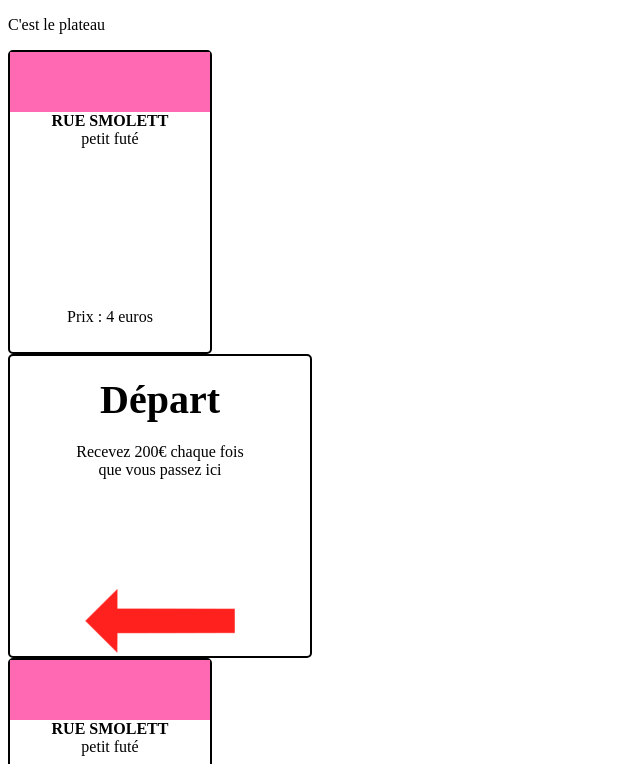
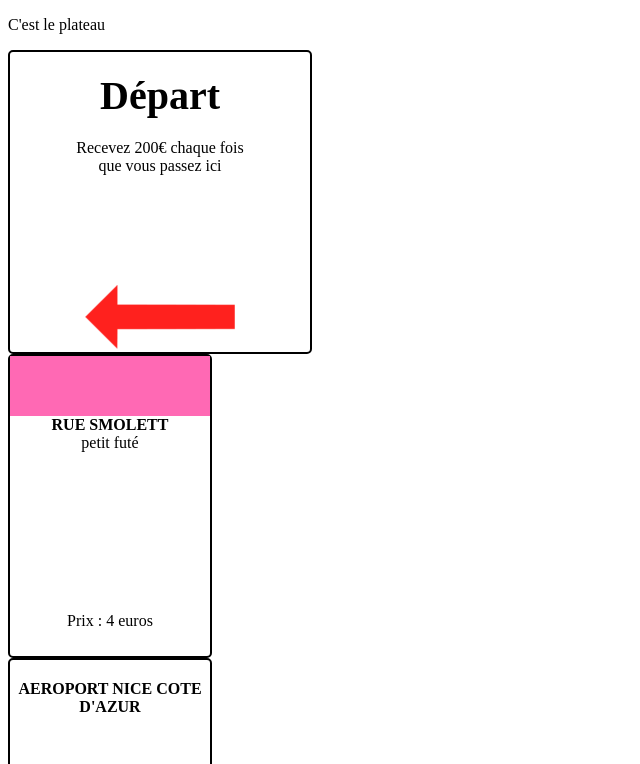
Before and after one commit to Alphailosia/Monop, a Vue app in the folder monopoly/: page / in a window 1280 px wide. Shown: the top 764 px of the page, without its empty margins (0-640 px from the left). Built offline with nearby package versions, Linux system fonts and the light colour scheme.

Commit message:
fix affichage merge

```diff
--- a/monopoly/src/components/Plateau.vue
+++ b/monopoly/src/components/Plateau.vue
@@ -3,13 +3,6 @@
   <div>
     <p>C'est le plateau</p>
     <!-- Permet d'afficher la première case propriété sur le plateau pour tester-->
-    <CasePropriete
-    :nom="proprietes[0][1].nom"
-    :sous_nom="proprietes[0][1].sous_nom"
-    :monopole="proprietes[0][1].Color"
-    :loyer="proprietes[0][1].loyer[0]"
-    />
-
 
     <CaseDepart/>
     <CasePropriete
```
